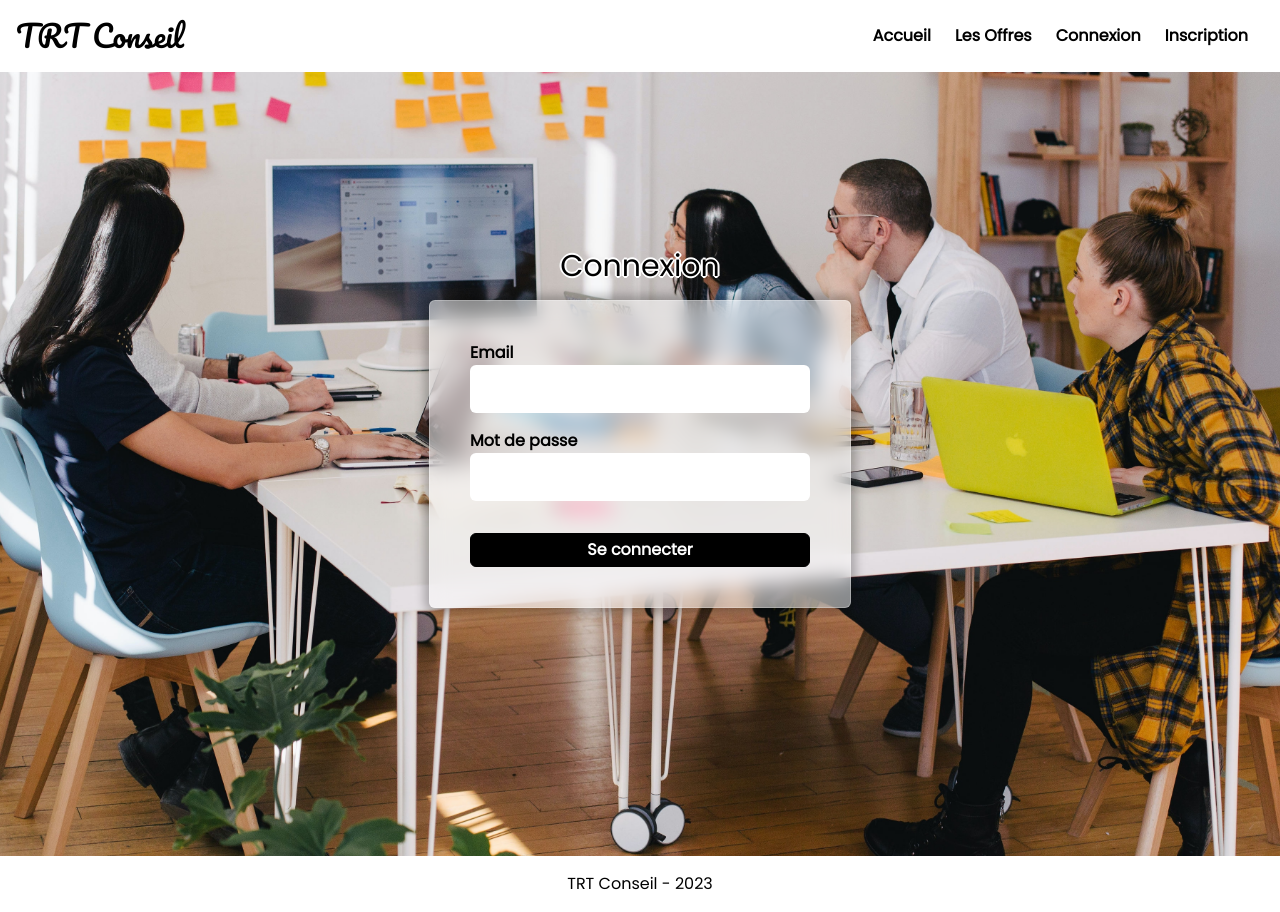
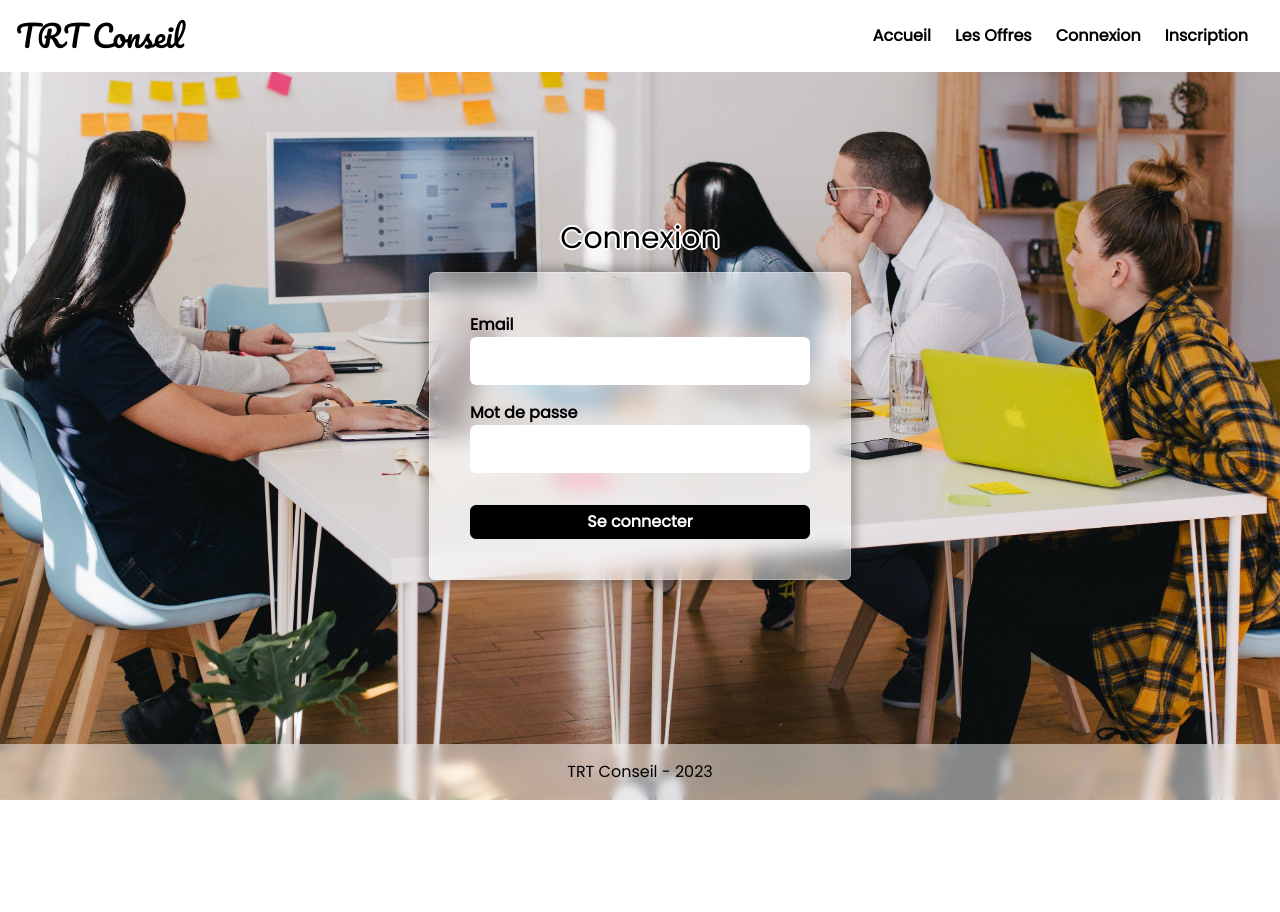
Before and after one commit to MisterWaner/trt-conseil-final, a React (Vite) app: page /login in a window 1280 px wide. After the commit the page ends 856 px from the top, so only its background shows below. Built offline with nearby package versions, Linux system fonts and the light colour scheme; some icons are missing.

Commit message:
fixed issue with footer

```diff
--- a/src/App.tsx
+++ b/src/App.tsx
@@ -25,9 +25,9 @@ const router = createBrowserRouter(
 
 function App() {
     return (
-        <div>
+        <>
             <RouterProvider router={router} />
-        </div>
+        </>
     );
 }
 
--- a/src/components/Footer/Footer.tsx
+++ b/src/components/Footer/Footer.tsx
@@ -1,6 +1,6 @@
 export default function Footer() {
     return (
-        <footer className="py-4 w-full mt-auto backdrop-blur-sm bg-white/50 text-center">
+        <footer className="py-4 w-full sticky bottom-0 backdrop-blur-sm bg-white/50 text-center">
             <span className="font-extralight">TRT Conseil - 2023</span>
         </footer>
     );
--- a/src/components/Wrapper/Wrapper.tsx
+++ /dev/null
@@ -1,3 +0,0 @@
-export default function Wrapper({ children }: { children: React.ReactNode }) {
-    return <div className="flex flex-col h-full wrapper">{children}</div>;
-}
--- a/src/index.css
+++ b/src/index.css
@@ -2,25 +2,30 @@
 @tailwind components;
 @tailwind utilities;
 
-
+*, ::after, ::before {
+    box-sizing: border-box;
+    padding: 0;
+    margin: 0;
+}
 
 html {
+    min-height: 100vh;
     width: 100vw;
-    height: 100vh;
 }
 body {
-    width: 100%;
-    height: 100%;
     font-family: "Poppins", sans-serif;
-}
-#root {
     display: flex;
     flex-direction: column;
     height: 100%;
-    width: 100%;
+    scroll-behavior: smooth;
+    overflow: hidden;
 }
 .pacifico {
     font-family: "Pacifico", cursive;
+}
+.white-shadow {
+    text-shadow: 2px 0 #fff, -2px 0 #fff, 0 2px #fff, 0 -2px #fff, 1px 1px #fff,
+        -1px -1px #fff, 1px -1px #fff, -1px 1px #fff;
 }
 .wrapper {
     background-image: url("/assets/images/image-working.jpg");
@@ -28,13 +33,7 @@ body {
     background-position: center;
     background-repeat: no-repeat;
     background-attachment: fixed;
-    min-height: 100vh;
 }
-.white-shadow {
-    text-shadow: 2px 0 #fff, -2px 0 #fff, 0 2px #fff, 0 -2px #fff, 1px 1px #fff,
-        -1px -1px #fff, 1px -1px #fff, -1px 1px #fff;
-}
-
 .custom-btn:hover {
     background-color: white;
     color: black;
--- a/src/pages/layout/Layout.tsx
+++ b/src/pages/layout/Layout.tsx
@@ -4,10 +4,10 @@ import { Outlet } from "react-router-dom";
 
 export default function Layout() {
     return (
-        <>
+        <div>
             <Navbar />
             <Outlet />
             <Footer />
-        </>
+        </div>
     );
 }
--- a/src/pages/public/Connexion/Connexion.tsx
+++ b/src/pages/public/Connexion/Connexion.tsx
@@ -1,16 +1,12 @@
-import Wrapper from "../../../components/Wrapper/Wrapper";
-
 export default function Connexion() {
     return (
-        <Wrapper>
-            <main className="container-xl mx-auto h-full">
+        <main className="relative min-h-screen flex flex-col wrapper">
+            <div className="container-xl mx-auto flex-grow flex flex-col justify-center items-center">
                 <section className="flex flex-col justify-center items-center h-full">
                     <h3 className="font-medium white-shadow text-3xl">
                         Connexion
                     </h3>
-                    <form
-                        className="flex flex-col items-center justify-between form rounded-md p-10 mt-4"
-                    >
+                    <form className="flex flex-col items-center justify-between form rounded-md p-10 mt-4">
                         <div className="flex flex-col mb-4 w-full">
                             <label className="font-bold" htmlFor="email">
                                 Email
@@ -35,14 +31,11 @@ export default function Connexion() {
                             />
                         </div>
                         <div className="flex justify-center w-full mt-4 border border-black px-3 py-1 bg-black rounded-md font-bold text-white custom-btn cursor-pointer">
-                            <button type="submit">
-                                Se connecter
-                            </button>
+                            <button type="submit">Se connecter</button>
                         </div>
                     </form>
                 </section>
-            </main>
-
-        </Wrapper>
+            </div>
+        </main>
     );
 }
--- a/src/pages/public/Home/Home.tsx
+++ b/src/pages/public/Home/Home.tsx
@@ -1,11 +1,9 @@
-import Wrapper from "../../../components/Wrapper/Wrapper";
 import { Link } from "react-router-dom";
 
 function Home() {
     return (
-        <Wrapper>
-            <main className="container-xl mx-auto h-full">
-                <div className="flex flex-col justify-center items-center h-full">
+        <main className="relative min-h-screen flex flex-col wrapper">
+            <div className="container-xl mx-auto flex-grow flex flex-col justify-center items-center">
                 <div className="grid grid-rows-2 p-2">
                     <div className="text-center">
                         <h1 className="w-full text-4xl white-shadow pacifico">
@@ -33,7 +31,6 @@ function Home() {
                 </div>
             </div>
         </main>
-        </Wrapper>
     );
 }
 
--- a/src/pages/public/Inscription/Inscription.tsx
+++ b/src/pages/public/Inscription/Inscription.tsx
@@ -1,17 +1,14 @@
-import Wrapper from "../../../components/Wrapper/Wrapper";
 import { Link } from "react-router-dom";
 
 export default function Inscription() {
     return (
-        <Wrapper>
-            <main className="container-xl mx-auto h-full">
+        <main className="relative min-h-screen flex flex-col wrapper">
+            <div className="container-xl mx-auto flex-grow flex flex-col justify-center items-center">
                 <section className="flex flex-col justify-center items-center h-full">
                     <h3 className="font-medium white-shadow text-3xl">
                         Inscription
                     </h3>
-                    <form
-                        className="flex flex-col items-center justify-between form rounded-md p-10 mt-4"
-                    >
+                    <form className="flex flex-col items-center justify-between form rounded-md p-10 mt-4">
                         <div className="flex flex-col mb-4 w-full">
                             <label className="font-bold" htmlFor="email">
                                 Email
@@ -66,14 +63,12 @@ export default function Inscription() {
                                 </Link>
                             </div>
                             <div className="flex justify-center w-full mt-4 border border-black px-3 py-1 bg-black rounded-md font-bold text-white custom-btn cursor-pointer">
-                                <button type="submit">
-                                    Valider
-                                </button>
+                                <button type="submit">Valider</button>
                             </div>
                         </div>
                     </form>
                 </section>
-            </main>
-        </Wrapper>
+            </div>
+        </main>
     );
 }
```
Lines whose indentation alone changed are shown as unchanged.
